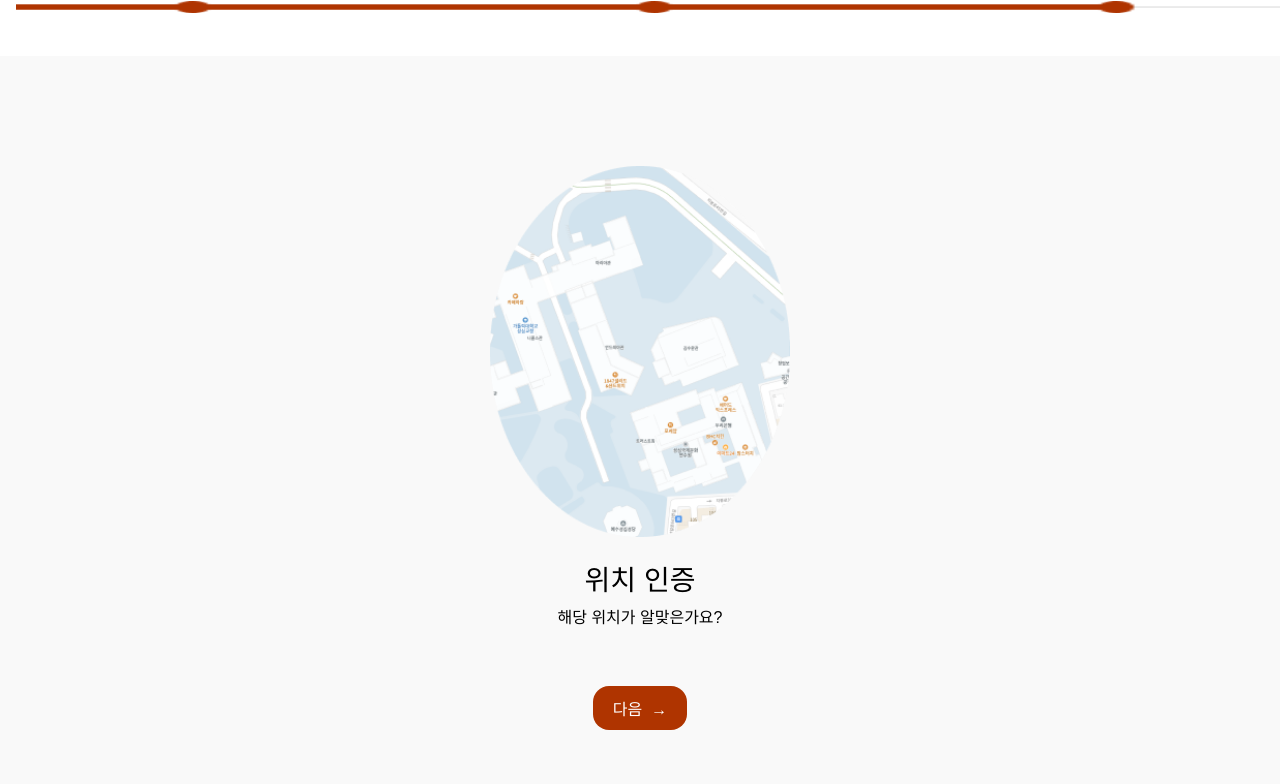
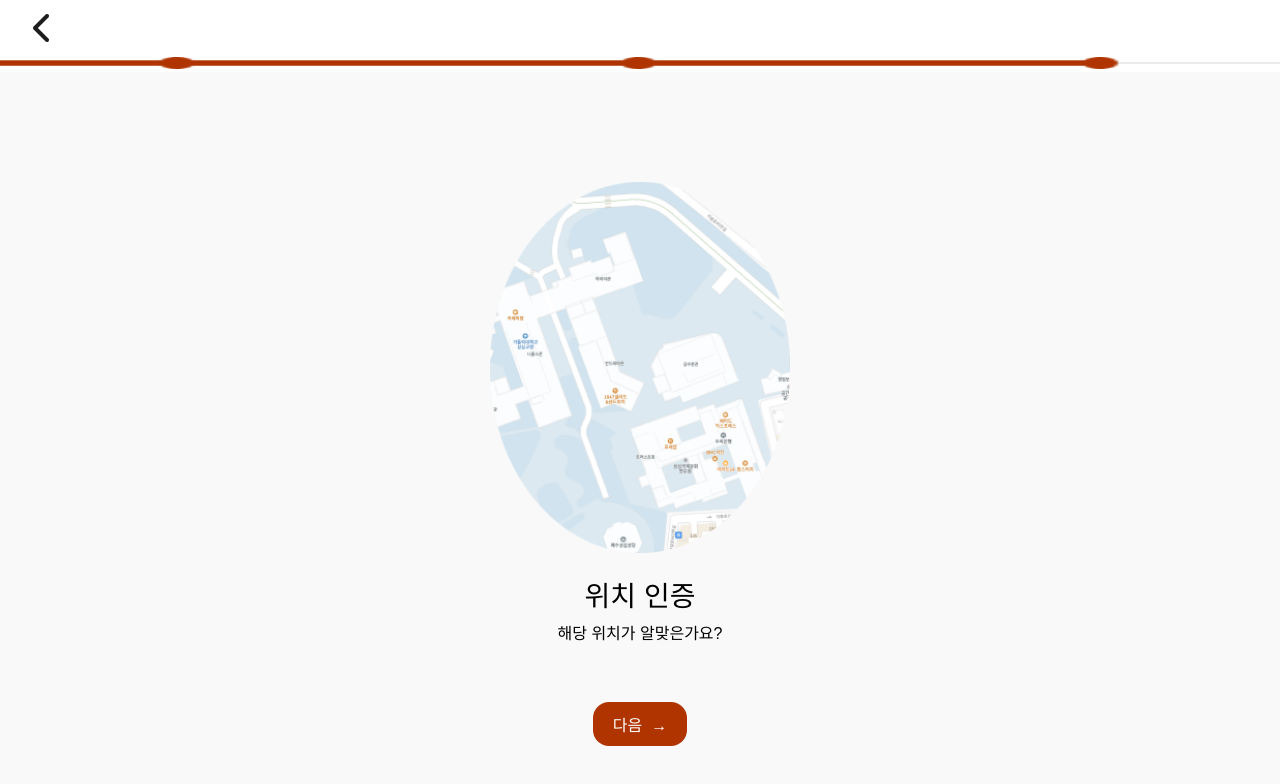
Before and after one commit to 9oormthon-univ/2024_DANPOONG_TEAM_49_FE, a React (Create React App) app: page /signup/site-confirm in a window 1280 px wide. Shown: the top 784 px of the page. Built offline with nearby package versions, Linux system fonts and the light colour scheme; a web font is replaced by a local one.

Commit message:
Feat: progressBar 위치 수정 완료

```diff
--- a/src/pages/SignUpEmail.jsx
+++ b/src/pages/SignUpEmail.jsx
@@ -22,8 +22,8 @@ const SignUpEmail = () => {
             <HeaderBar>
                 <BackButton onClick={() => navigate('/login')} />
             </HeaderBar>
+            <ProgressBar src={progressBarImage} alt="Progress Bar" />
             <Container>
-                <ProgressBar src={progressBarImage} alt="Progress Bar" />
                 <Title>학교 인증</Title>
                 <Subtitle>학교 이메일을 입력해주세요</Subtitle>
                 <InputField
@@ -48,6 +48,7 @@ export default SignUpEmail;
 const HeaderBar = styled.div`
     width: 100%;
     height: 56px;
+    display: flex;
     align-items: center;
     padding: 0 16px;
     position: relative;
@@ -60,13 +61,12 @@ const BackButton = styled.button`
     background-size: contain;
     border: none;
     cursor: pointer;
-    margin-top: 10px;
+    margin: 1px 1px 1px;
 `;
 
 const ProgressBar = styled.img`
     width: 100%;
     height: 12px;
-    margin-bottom: 20px;
 `;
 
 const Title = styled.h1`
--- a/src/pages/SignUpSite.jsx
+++ b/src/pages/SignUpSite.jsx
@@ -46,8 +46,8 @@ const SignUpSite = () => {
         <>
             <HeaderBar>
                 <BackButton onClick={() => navigate('/signup/email-cert')} />
-                <ProgressBar src={progressBarImage} alt="Progress Bar" />
             </HeaderBar>
+            <ProgressBar src={progressBarImage} alt="Progress Bar" />
             <Container>
                 <Title>위치 인증</Title>
                 <Subtitle>위치를 확인중입니다</Subtitle>
@@ -67,10 +67,24 @@ const HeaderBar = styled.div`
     width: 100%;
     height: 56px;
     display: flex;
-    flex-direction: column;
-    align-items: flex-start;
+    align-items: center;
     padding: 0 16px;
     position: relative;
+`;
+
+const BackButton = styled.button`
+    width: 48px;
+    height: 48px;
+    background: url(${backButtonImage}) no-repeat center center;
+    background-size: contain;
+    border: none;
+    cursor: pointer;
+    margin: 1px 1px 1px;
+`;
+
+const ProgressBar = styled.img`
+    width: 100%;
+    height: 12px;
 `;
 
 const Title = styled.h1`
@@ -81,21 +95,6 @@ const Title = styled.h1`
 const Subtitle = styled.h5`
     font-size: 16px;
     margin-bottom: 40px;
-`;
-
-const BackButton = styled.button`
-    width: 48px;
-    height: 48px;
-    background: url(${backButtonImage}) no-repeat center center;
-    background-size: contain;
-    border: none;
-    cursor: pointer;
-    margin-top: 10px;
-`;
-
-const ProgressBar = styled.img`
-    width: 100%;
-    height: 12px;
 `;
 
 const Container = styled.div`
--- a/src/pages/SignUpSiteConfirm.jsx
+++ b/src/pages/SignUpSiteConfirm.jsx
@@ -11,8 +11,9 @@ const SignUpSiteConfirm = () => {
     return (
         <>
             <HeaderBar>
-                <ProgressBar src={progressBarImage} alt="Progress Bar" />
+                <BackButton onClick={() => navigate('/signup/email-cert')} />
             </HeaderBar>
+            <ProgressBar src={progressBarImage} alt="Progress Bar" />
             <Container>
                 <MapImage src={mapImage} alt="Map Image" />
                 <Title>위치 인증</Title>
@@ -32,16 +33,26 @@ export default SignUpSiteConfirm;
 const HeaderBar = styled.div`
     width: 100%;
     height: 56px;
+    display: flex;
     align-items: center;
     padding: 0 16px;
     position: relative;
+`;
+
+const BackButton = styled.button`
+    width: 48px;
+    height: 48px;
+    background: url(${backButtonImage}) no-repeat center center;
+    background-size: contain;
+    border: none;
+    cursor: pointer;
+    margin: 1px 1px 1px;
 `;
 
 const ProgressBar = styled.img`
     width: 100%;
     height: 12px;
 `;
-
 const Title = styled.h1`
     font-size: 28px;
     margin-bottom: 15px;
```
